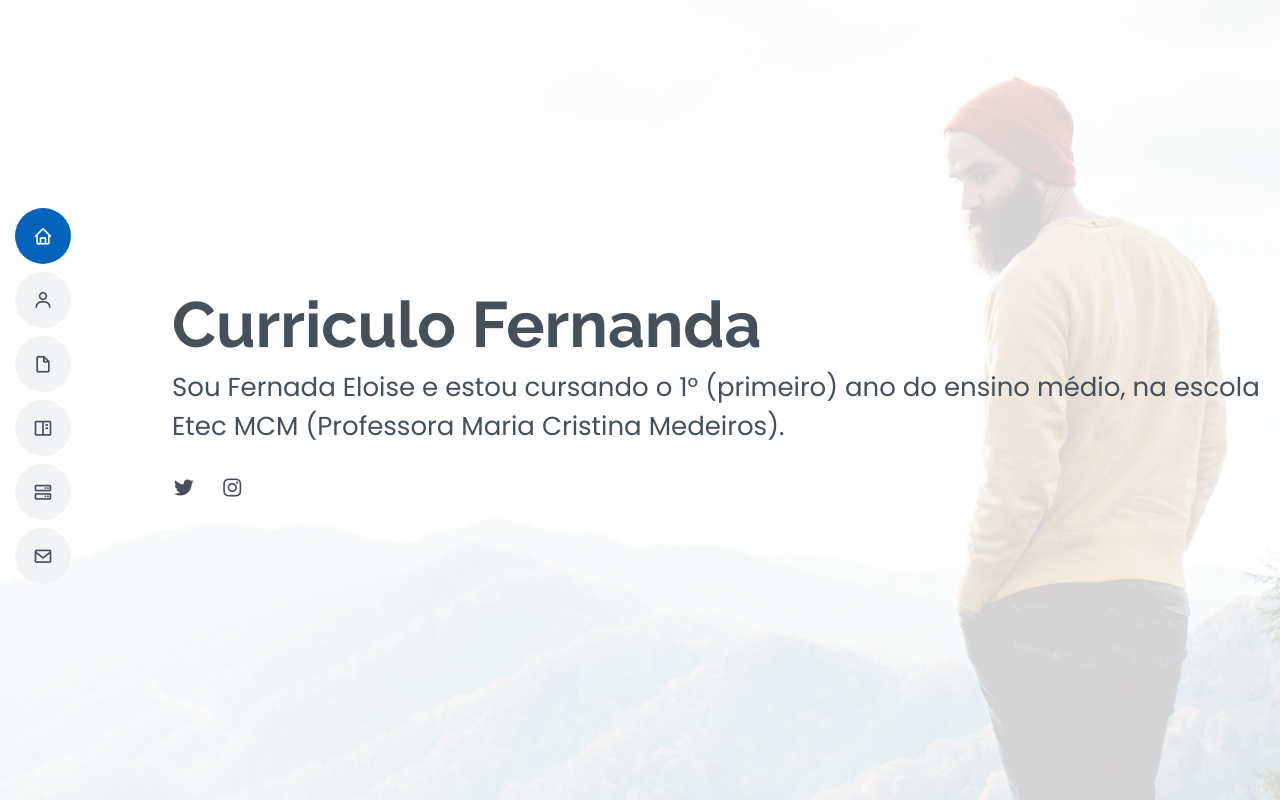
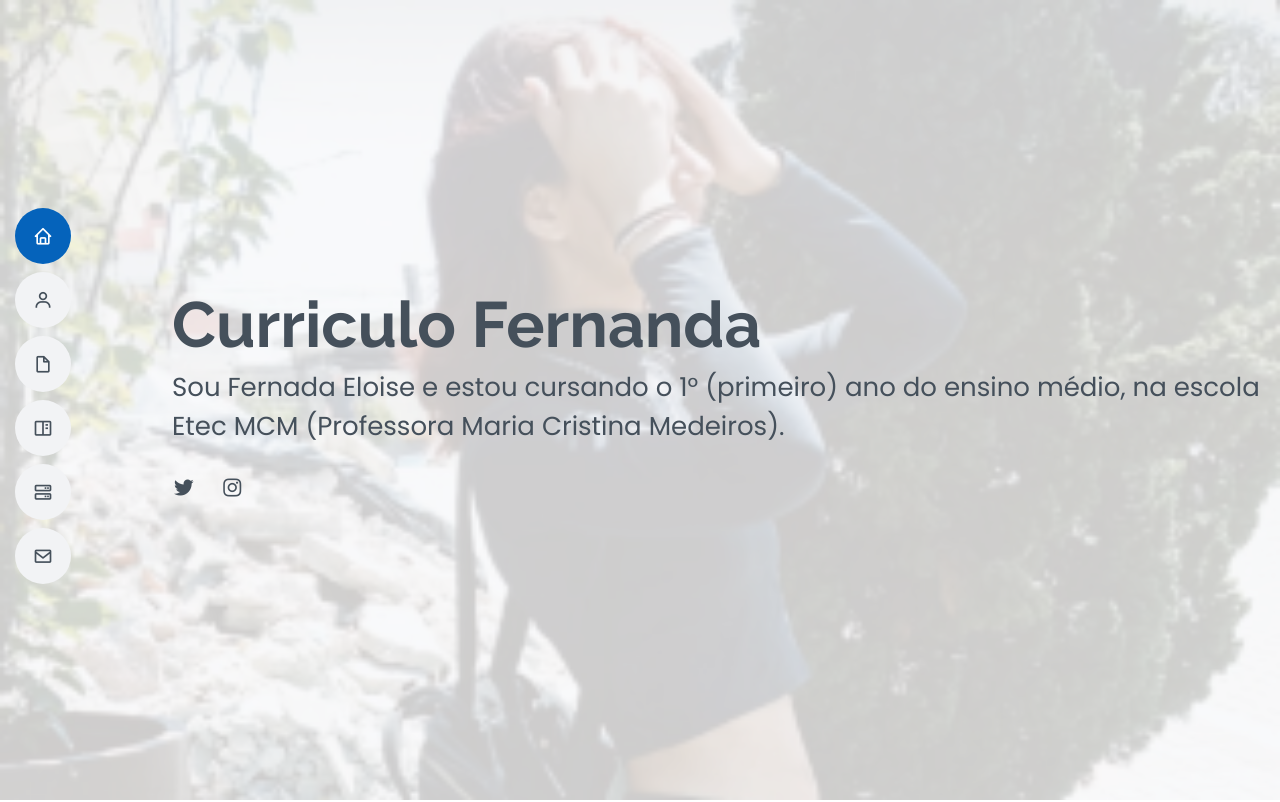
Before and after one commit to projetosfernanda/curriculo, a plain HTML site: page index.html in a window 1280 px wide. Shown: the top 802 px of the page. Drawn offline with nearby package versions, Linux system fonts and the light colour scheme.

Commit message:
Add files via upload

```diff
--- a/assets/css/style.css
+++ b/assets/css/style.css
@@ -284,7 +284,7 @@ h6 {
 #hero {
   width: 100%;
   height: 100vh;
-  background: url("../img/hero-bg.jpg") top right no-repeat;
+  background: url("../img/Capturar.PNG") top right no-repeat;
   background-size: cover;
   position: relative;
 }
```
